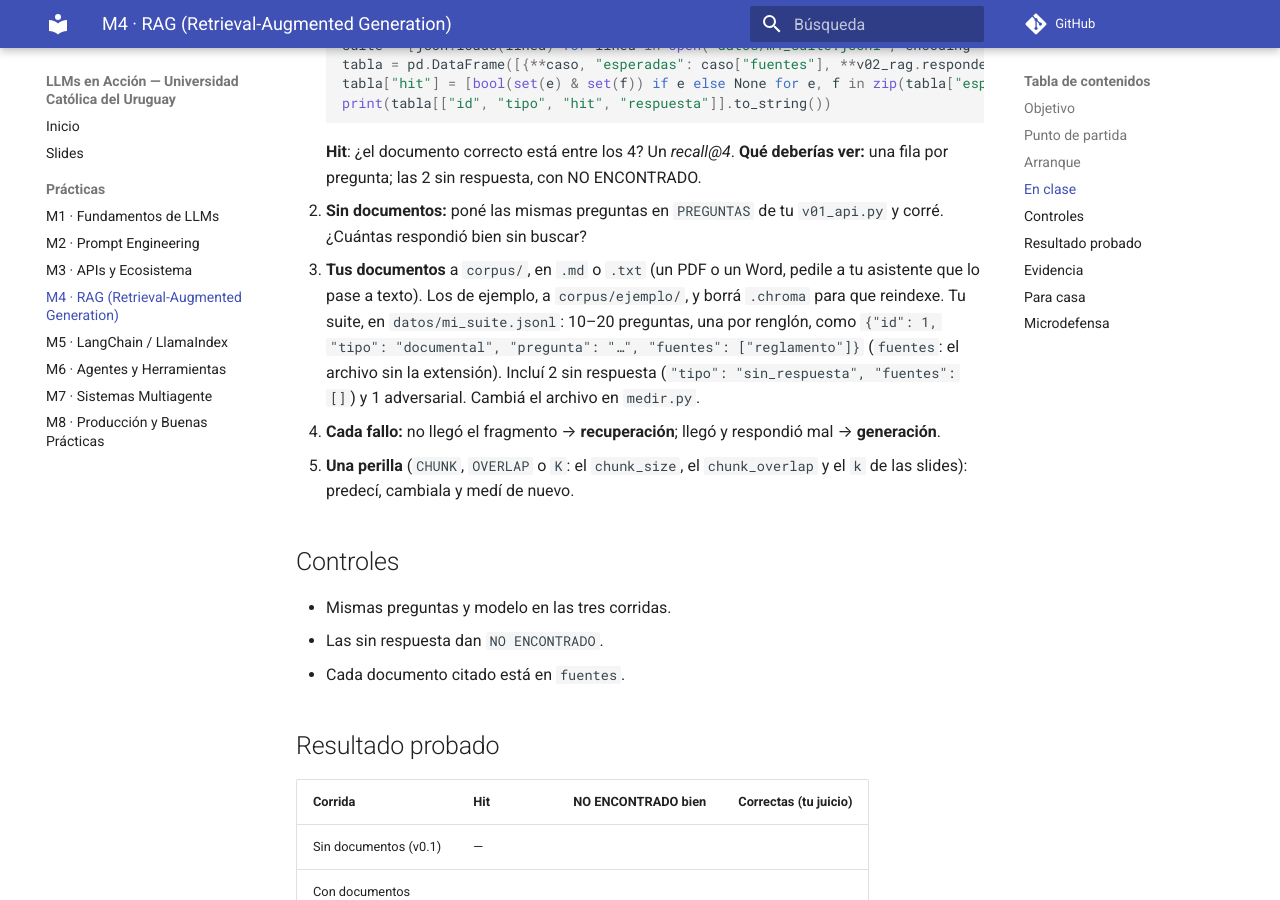
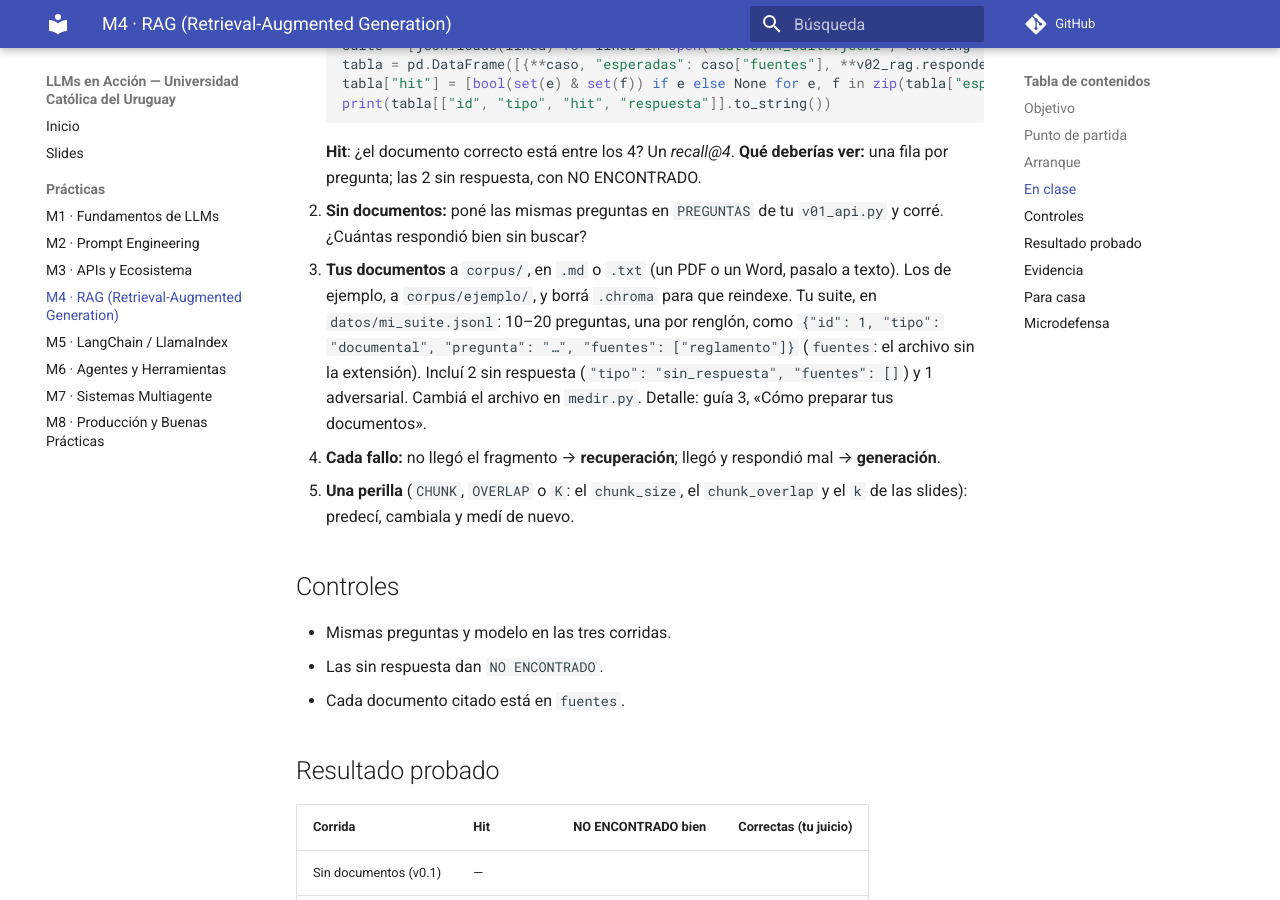
Before and after one commit to JuanFKurucz/ucu-la, an MkDocs documentation site: the page built from docs/practicas/m4-v02-rag.md, in a window 1280 px wide and 900 px high, scrolled down 2375 px. Built offline with MkDocs 1.6.1 and Material for MkDocs 9.7.7, drawn with Linux system fonts in a browser that asks for light colours; comment, search, counter and statistics services are not loaded.

Commit message:
Práctica M4: remite a «Cómo preparar tus documentos»
Co-Authored-By: Claude Opus 5.5 <noreply@anthropic.com>

```diff
--- a/docs/practicas/m4-v02-rag.md
+++ b/docs/practicas/m4-v02-rag.md
@@ -88,7 +88,7 @@ RAG es consultar antes del reporte: primero un `SELECT TOP k … ORDER BY distan
     **Hit**: ¿el documento correcto está entre los 4? Un *recall@4*. **Qué deberías ver:** una fila por pregunta; las 2 sin respuesta, con NO ENCONTRADO.
 
 2. **Sin documentos:** poné las mismas preguntas en `PREGUNTAS` de tu `v01_api.py` y corré. ¿Cuántas respondió bien sin buscar?
-3. **Tus documentos** a `corpus/`, en `.md` o `.txt` (un PDF o un Word, pedile a tu asistente que lo pase a texto). Los de ejemplo, a `corpus/ejemplo/`, y borrá `.chroma` para que reindexe. Tu suite, en `datos/mi_suite.jsonl`: 10–20 preguntas, una por renglón, como `{"id": 1, "tipo": "documental", "pregunta": "…", "fuentes": ["reglamento"]}` (`fuentes`: el archivo sin la extensión). Incluí 2 sin respuesta (`"tipo": "sin_respuesta", "fuentes": []`) y 1 adversarial. Cambiá el archivo en `medir.py`.
+3. **Tus documentos** a `corpus/`, en `.md` o `.txt` (un PDF o un Word, pasalo a texto). Los de ejemplo, a `corpus/ejemplo/`, y borrá `.chroma` para que reindexe. Tu suite, en `datos/mi_suite.jsonl`: 10–20 preguntas, una por renglón, como `{"id": 1, "tipo": "documental", "pregunta": "…", "fuentes": ["reglamento"]}` (`fuentes`: el archivo sin la extensión). Incluí 2 sin respuesta (`"tipo": "sin_respuesta", "fuentes": []`) y 1 adversarial. Cambiá el archivo en `medir.py`. Detalle: guía 3, «Cómo preparar tus documentos».
 4. **Cada fallo:** no llegó el fragmento → **recuperación**; llegó y respondió mal → **generación**.
 5. **Una perilla** (`CHUNK`, `OVERLAP` o `K`: el `chunk_size`, el `chunk_overlap` y el `k` de las slides): predecí, cambiala y medí de nuevo.
 
```
